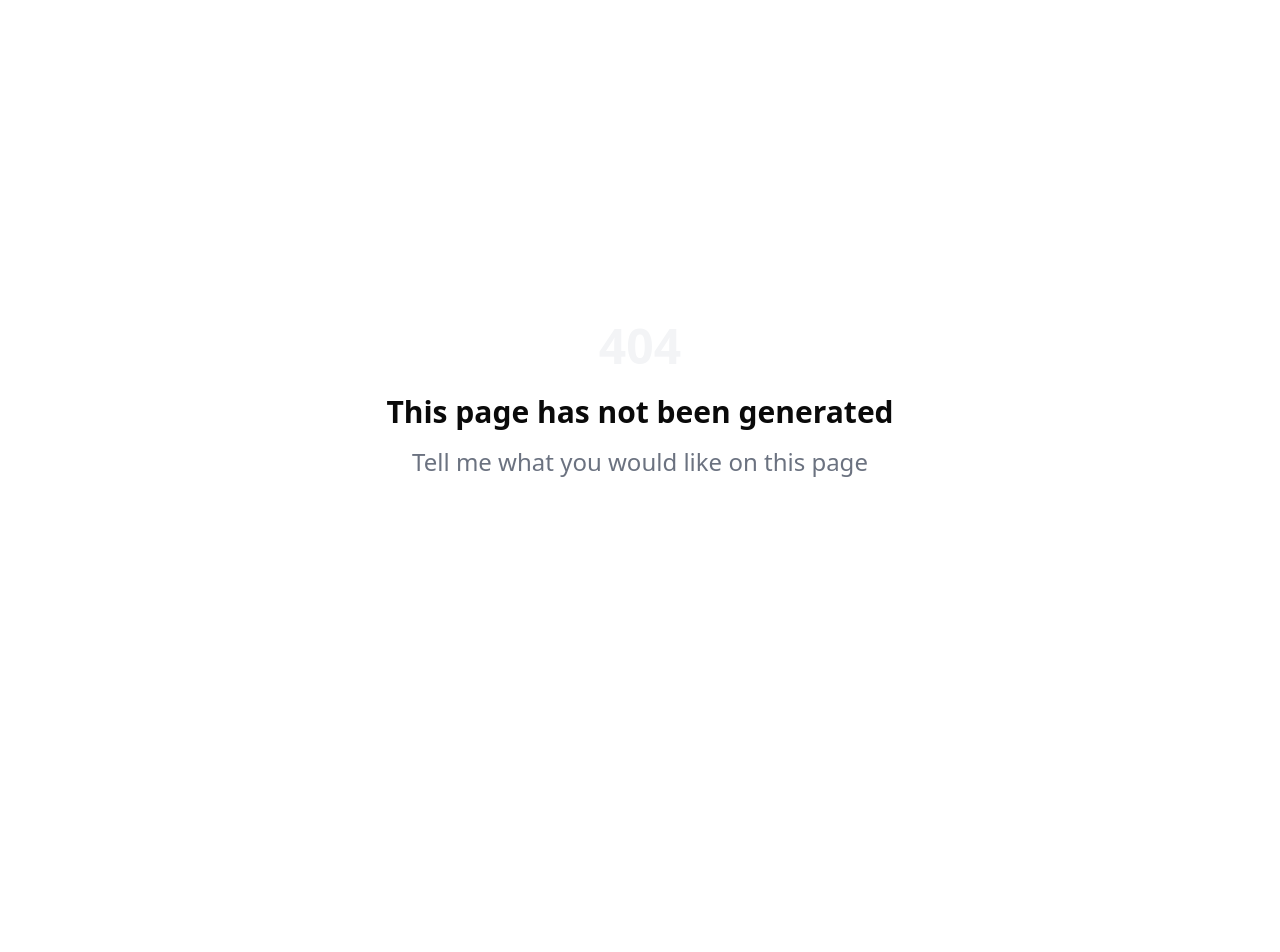
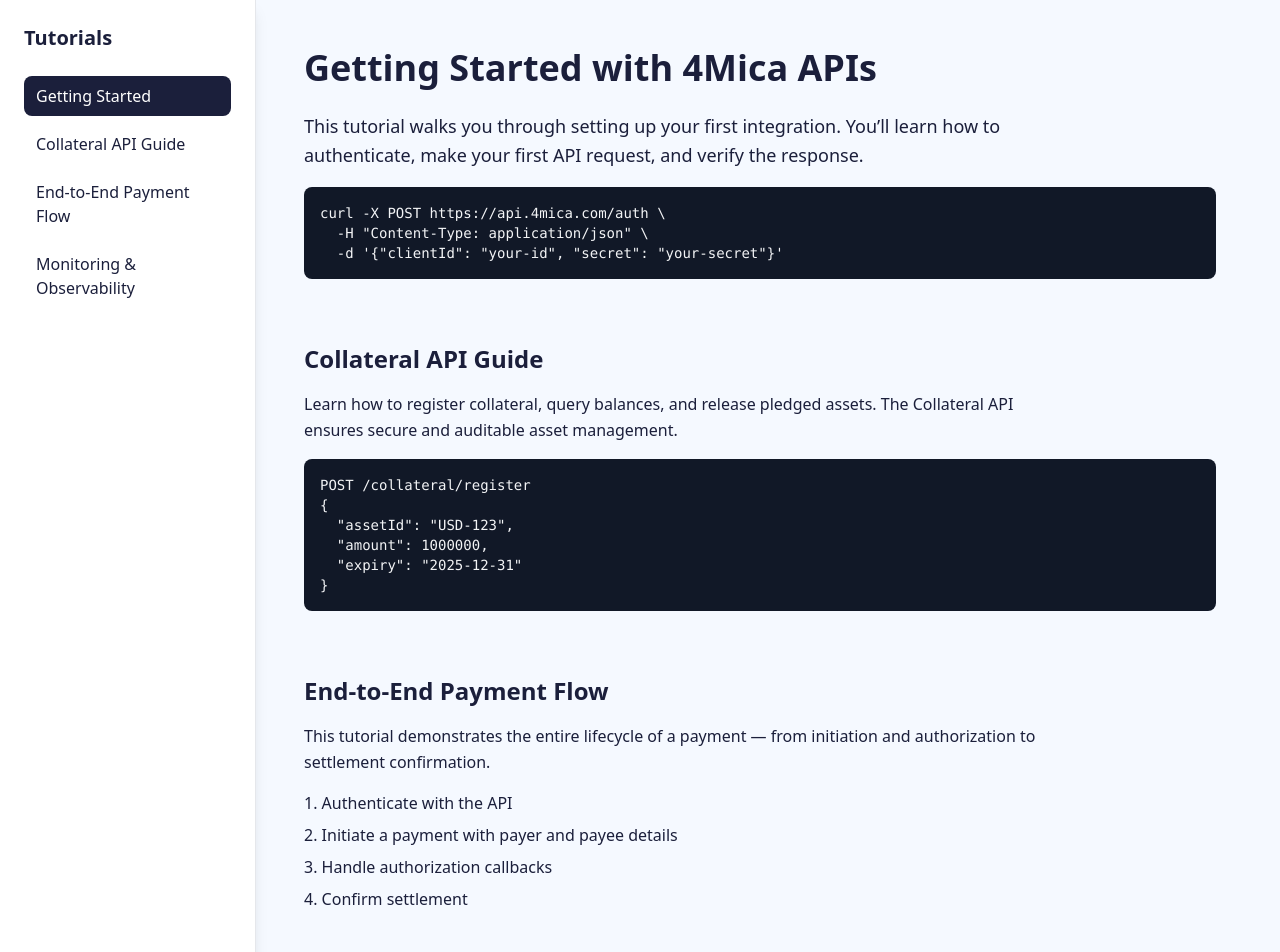
Before and after one commit to 4mica-Network/homepage, a Next.js app: page /tutorials in a window 1280 px wide. Before the commit this address had no page. Shown: the top 952 px of the page. Before the commit the page ends 800 px from the top, so only its background shows below. Built offline with nearby package versions, Linux system fonts and the light colour scheme.

Commit message:
add page holder for blog and tutorials

```diff
--- /dev/null
+++ b/app/blog/page.tsx
@@ -0,0 +1,85 @@
+'use client';
+
+import { useState } from 'react';
+import { motion } from 'framer-motion';
+
+export default function BlogsPage() {
+  const [activeSection, setActiveSection] = useState("architecture");
+
+  const sections = [
+    { id: "architecture", label: "Architecture" },
+    { id: "security", label: "Security & Compliance" },
+    { id: "scaling", label: "Scaling Payments" },
+    { id: "case-studies", label: "Case Studies" },
+  ];
+
+  return (
+    <div className="min-h-screen flex bg-[#F5F9FF]">
+      {/* Sidebar */}
+      <aside className="w-64 border-r border-gray-200 bg-white p-6 shadow-lg">
+        <h2 className="text-xl font-bold text-[#1B1F3B] mb-6">Blog Topics</h2>
+        <nav className="space-y-2">
+          {sections.map((section) => (
+            <button
+              key={section.id}
+              className={`w-full text-left px-3 py-2 rounded-lg transition-colors duration-200 ${
+                activeSection === section.id
+                  ? "bg-[#1B1F3B] text-white"
+                  : "text-[#1B1F3B] hover:bg-gray-100"
+              }`}
+              onClick={() => {
+                setActiveSection(section.id);
+                document.getElementById(section.id)?.scrollIntoView({ behavior: "smooth" });
+              }}
+            >
+              {section.label}
+            </button>
+          ))}
+        </nav>
+      </aside>
+
+      {/* Main Content */}
+      <main className="flex-1 p-12 overflow-y-auto">
+        <div className="h-full pr-4 overflow-y-auto">
+          <motion.section
+            id="architecture"
+            className="mb-16"
+            initial={{ opacity: 0, y: 20 }}
+            animate={{ opacity: 1, y: 0 }}
+          >
+            <h1 className="text-4xl font-bold text-[#1B1F3B] mb-6">Infrastructure Architecture</h1>
+            <p className="text-lg text-[#1B1F3B] max-w-3xl leading-relaxed">
+              Our payment infrastructure is designed to achieve global scale while maintaining fault tolerance,
+              latency guarantees, and regulatory compliance. This section explores architectural principles, tradeoffs,
+              and future-proofing strategies applied in our platform.
+            </p>
+          </motion.section>
+
+          <section id="security" className="mb-16">
+            <h2 className="text-2xl font-semibold text-[#1B1F3B] mb-4">Security & Compliance</h2>
+            <p className="text-[#1B1F3B] max-w-3xl leading-relaxed">
+              Security is foundational in payments. Here we dive into encryption standards, compliance regimes (PCI DSS,
+              ISO 20022), key management practices, and strategies to protect against fraud and systemic risks.
+            </p>
+          </section>
+
+          <section id="scaling" className="mb-16">
+            <h2 className="text-2xl font-semibold text-[#1B1F3B] mb-4">Scaling Payments</h2>
+            <p className="text-[#1B1F3B] max-w-3xl leading-relaxed">
+              Handling billions of transactions daily requires horizontal scaling, intelligent routing, and deep observability.
+              This section highlights real-world scaling challenges and the techniques we used to solve them.
+            </p>
+          </section>
+
+          <section id="case-studies" className="mb-16">
+            <h2 className="text-2xl font-semibold text-[#1B1F3B] mb-4">Case Studies</h2>
+            <p className="text-[#1B1F3B] max-w-3xl leading-relaxed">
+              Explore case studies on cross-border settlement, high-frequency retail payments, and enterprise integrations.
+              Each study presents challenges, solutions, and measurable outcomes.
+            </p>
+          </section>
+        </div>
+      </main>
+    </div>
+  );
+}
--- /dev/null
+++ b/app/tutorials/page.tsx
@@ -0,0 +1,102 @@
+'use client';
+
+import { useState } from 'react';
+import { motion } from 'framer-motion';
+
+export default function TutorialsPage() {
+  const [activeSection, setActiveSection] = useState("getting-started");
+
+  const sections = [
+    { id: "getting-started", label: "Getting Started" },
+    { id: "collateral-guide", label: "Collateral API Guide" },
+    { id: "payment-flow", label: "End-to-End Payment Flow" },
+    { id: "observability", label: "Monitoring & Observability" },
+  ];
+
+  return (
+    <div className="min-h-screen flex bg-[#F5F9FF]">
+      {/* Sidebar */}
+      <aside className="w-64 border-r border-gray-200 bg-white p-6 shadow-lg">
+        <h2 className="text-xl font-bold text-[#1B1F3B] mb-6">Tutorials</h2>
+        <nav className="space-y-2">
+          {sections.map((section) => (
+            <button
+              key={section.id}
+              className={`w-full text-left px-3 py-2 rounded-lg transition-colors duration-200 ${
+                activeSection === section.id
+                  ? "bg-[#1B1F3B] text-white"
+                  : "text-[#1B1F3B] hover:bg-gray-100"
+              }`}
+              onClick={() => {
+                setActiveSection(section.id);
+                document.getElementById(section.id)?.scrollIntoView({ behavior: "smooth" });
+              }}
+            >
+              {section.label}
+            </button>
+          ))}
+        </nav>
+      </aside>
+
+      {/* Main Content */}
+      <main className="flex-1 p-12 overflow-y-auto">
+        <div className="h-full pr-4 overflow-y-auto">
+          <motion.section
+            id="getting-started"
+            className="mb-16"
+            initial={{ opacity: 0, y: 20 }}
+            animate={{ opacity: 1, y: 0 }}
+          >
+            <h1 className="text-4xl font-bold text-[#1B1F3B] mb-6">Getting Started with 4Mica APIs</h1>
+            <p className="text-lg text-[#1B1F3B] max-w-3xl leading-relaxed mb-4">
+              This tutorial walks you through setting up your first integration. You’ll learn how to authenticate,
+              make your first API request, and verify the response.
+            </p>
+            <pre className="bg-gray-900 text-gray-100 p-4 rounded-lg text-sm overflow-x-auto">
+{`curl -X POST https://api.4mica.com/auth \\
+  -H "Content-Type: application/json" \\
+  -d '{"clientId": "your-id", "secret": "your-secret"}'`}
+            </pre>
+          </motion.section>
+
+          <section id="collateral-guide" className="mb-16">
+            <h2 className="text-2xl font-semibold text-[#1B1F3B] mb-4">Collateral API Guide</h2>
+            <p className="text-[#1B1F3B] max-w-3xl leading-relaxed mb-4">
+              Learn how to register collateral, query balances, and release pledged assets.
+              The Collateral API ensures secure and auditable asset management.
+            </p>
+            <pre className="bg-gray-900 text-gray-100 p-4 rounded-lg text-sm overflow-x-auto">
+{`POST /collateral/register
+{
+  "assetId": "USD-123",
+  "amount": 1000000,
+  "expiry": "2025-12-31"
+}`}            </pre>
+          </section>
+
+          <section id="payment-flow" className="mb-16">
+            <h2 className="text-2xl font-semibold text-[#1B1F3B] mb-4">End-to-End Payment Flow</h2>
+            <p className="text-[#1B1F3B] max-w-3xl leading-relaxed mb-4">
+              This tutorial demonstrates the entire lifecycle of a payment — from initiation and authorization
+              to settlement confirmation.
+            </p>
+            <ol className="list-decimal list-inside text-[#1B1F3B] space-y-2">
+              <li>Authenticate with the API</li>
+              <li>Initiate a payment with payer and payee details</li>
+              <li>Handle authorization callbacks</li>
+              <li>Confirm settlement</li>
+            </ol>
+          </section>
+
+          <section id="observability" className="mb-16">
+            <h2 className="text-2xl font-semibold text-[#1B1F3B] mb-4">Monitoring & Observability</h2>
+            <p className="text-[#1B1F3B] max-w-3xl leading-relaxed">
+              Learn how to integrate monitoring hooks, set up dashboards, and use observability APIs for real-time insights.
+              Proactive monitoring ensures reliability in mission-critical payment infrastructure.
+            </p>
+          </section>
+        </div>
+      </main>
+    </div>
+  );
+}
```
